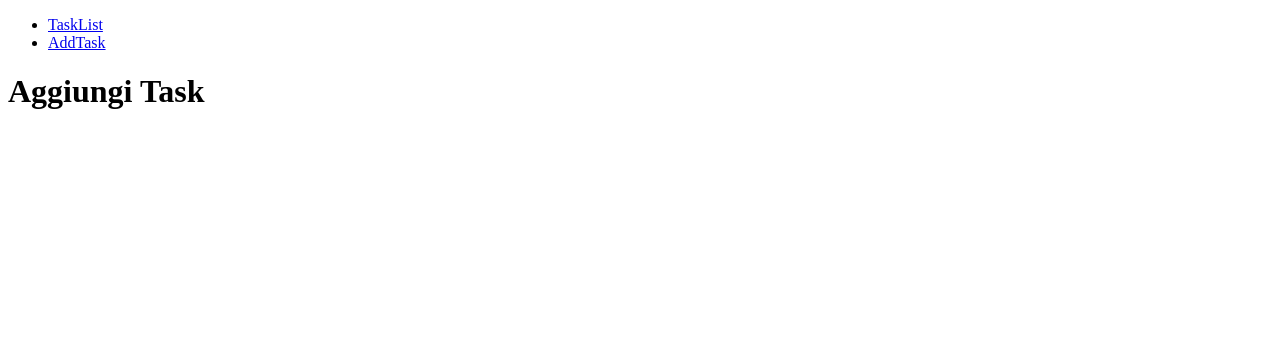
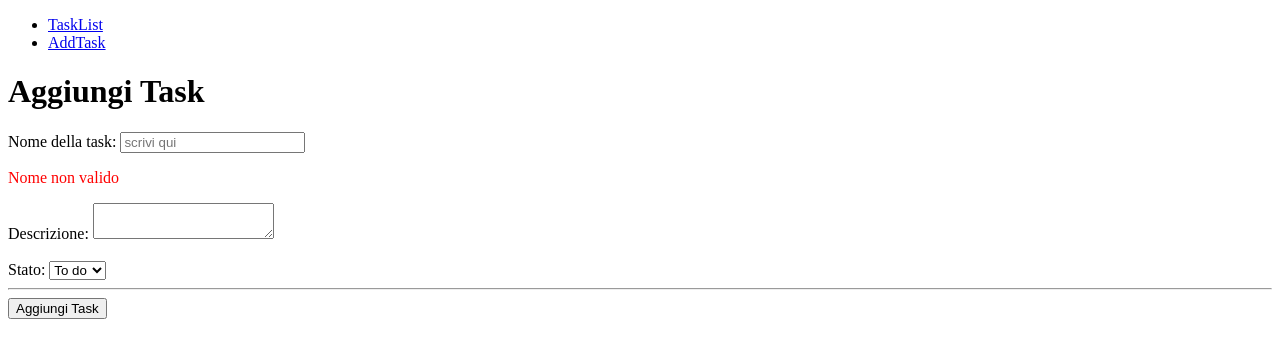
Before and after one commit to mauroanastasi/ex-react-task-manager, a React (Vite) app: page /add in a window 1280 px wide. Shown: the top 358 px of the page. Built offline with nearby package versions, Linux system fonts and the light colour scheme; no server answers.

Commit message:
[UPD] MIL. 5 done. Creazione del Form per Aggiungere un Task

```diff
--- a/src/components/AddTask.jsx
+++ b/src/components/AddTask.jsx
@@ -1,7 +1,26 @@
-import React from 'react'
+import React, { useState, useRef, useMemo } from 'react'
 import { NavLink } from 'react-router-dom'
 
 const AddTask = () => {
+
+    function handleSubmit(e) {
+        e.preventDefault()
+        console.log({ "Nome del Task": nameTask, "Descrizione": refTextArea.current.value, "Status": refSelect.current.value })
+    }
+
+    const [nameTask, setNameTask] = useState("");
+
+    const isUsernameNotValid = useMemo(() => {
+        const symbols = "!@#$%^&*()-_=+[]{}|;:'\"\,.<>?/`~";
+        const valid = [...nameTask].some((n) =>
+            symbols.toLocaleLowerCase().includes(n.toLocaleLowerCase())
+        )
+        return valid || !nameTask.trim()
+    }, [nameTask])
+
+    const refTextArea = useRef()
+    const refSelect = useRef()
+
     return (
         <>
             <header>
@@ -17,6 +36,26 @@ const AddTask = () => {
             <div>
                 <h1>Aggiungi Task</h1>
             </div>
+            <form onSubmit={handleSubmit} action="">
+
+                <label htmlFor="nomeTask">Nome della task: </label>
+                <input type="text" placeholder='scrivi qui' id='nomeTask' value={nameTask} onChange={(e) => setNameTask(e.target.value)} />
+
+                <p style={{ color: isUsernameNotValid ? "red" : "green" }} >{isUsernameNotValid ? "Nome non valido" : "Valido"}</p>
+
+                <label htmlFor="descriz">Descrizione: </label>
+                <textarea ref={refTextArea} id='descriz' ></textarea>
+                <br />
+                <br />
+                <label htmlFor="status">Stato: </label>
+                <select ref={refSelect} id="status">
+                    <option value="To do">To do</option>
+                    <option value="Doing">Doing</option>
+                    <option value="Done">Done</option>
+                </select>
+                <hr />
+                <button type='submit'>Aggiungi Task</button>
+            </form>
         </>
     )
 }
```
